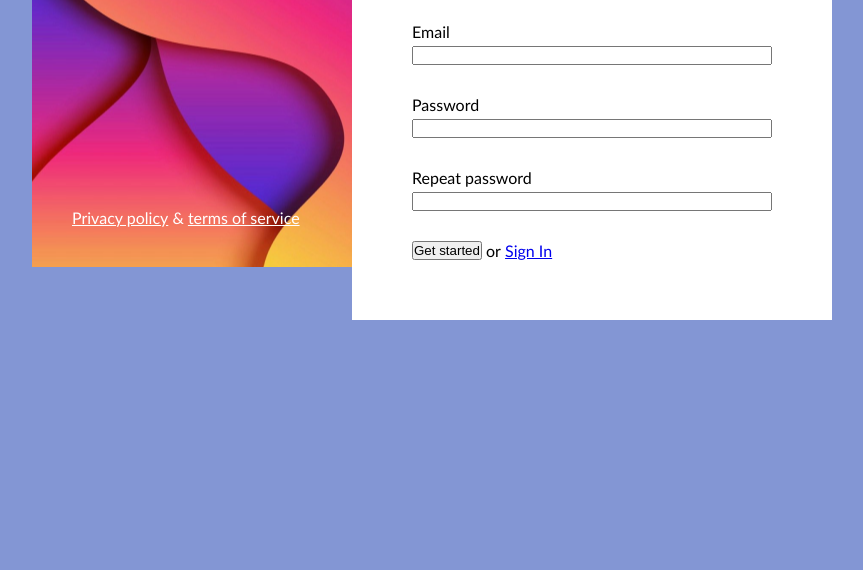
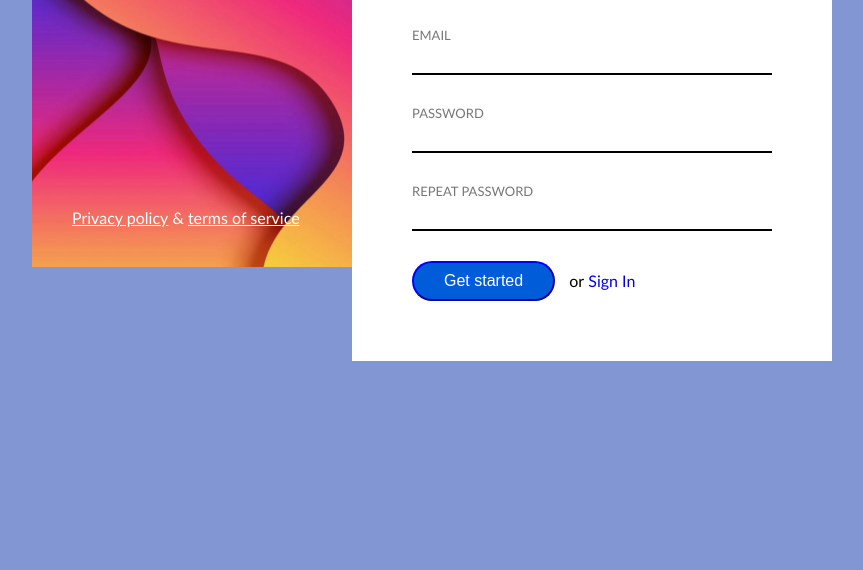
Before and after one commit to XSYTO/6-sing-up, a website: page index.html in a window 1280 px wide. Shown: the part 230-800 px from the top of the page, without its empty margins (208-1071 px from the left). Drawn offline with Linux system fonts and the light colour scheme.

Commit message:
button style

```diff
--- a/css/button.css
+++ b/css/button.css
@@ -0,0 +1,16 @@
+.btn {
+    font-size: 16px;
+    line-height: 20px;
+    padding: 8px;
+    padding-left: 30px;
+    padding-right: 30px;
+    border-radius: 20px;
+    border-color: #00f;
+    background-color: #015cda;
+    color: #fff;
+}
+
+.btn:hover {
+    background-color: #36f;
+    cursor: pointer;
+}
--- a/css/form.css
+++ b/css/form.css
@@ -16,8 +16,30 @@
     display: inline-block;
     width: 100%;
     margin-bottom: 5px;
+    text-transform: uppercase;
+    font-size: 13px;
+    color: #777;
 }
 
 .form > .form-row > .input {
     width: 100%;
+    border: none;
+    border-bottom: 2px solid ;
+    padding-top: 5px;
+    padding-bottom: 5px;
 }
+
+.form span {
+    line-height: 40px;
+    margin-left: 10px;
+    margin-top: 10px;
+}
+
+.form a {
+    line-height: 40px;
+    text-decoration: none;
+}
+
+.form a:hover {
+    text-decoration: underline;
+}
--- a/index.html
+++ b/index.html
@@ -49,7 +49,7 @@
                     <input id="re-pass" type="password" class="input" required>
                 </div>
                 <div class="form-row">
-                    <button type="submit">Get started</button>
+                    <button type="submit" class="btn">Get started</button>
                     <span>or</span>
                     <a href="#">Sign In</a>
                 </div>
```
